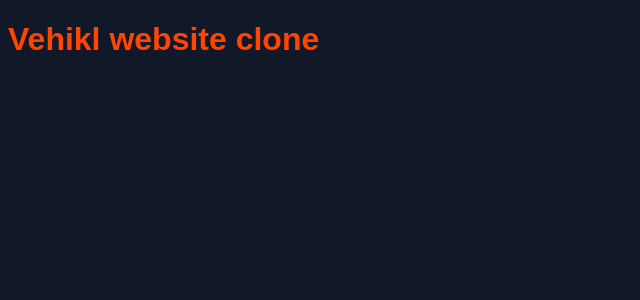
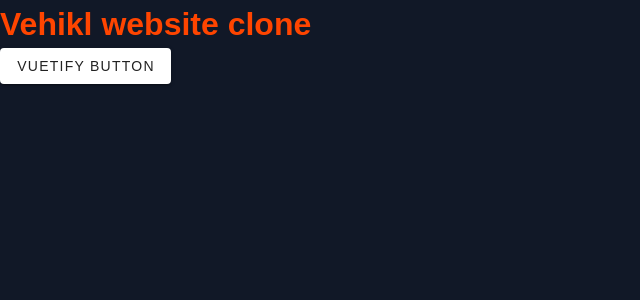
Before and after one commit to NidhitheCoder/learn-vue-js, a Vue app in the folder vehikl-website-clone/: page / in a window 1280 px wide. Shown: the top 300 px of the page, without its empty margins (0-640 px from the left). Built offline with nearby package versions, Linux system fonts and the light colour scheme.

Commit message:
feat: install and configure vuetify to the project

```diff
--- a/vehikl-website-clone/package.json
+++ b/vehikl-website-clone/package.json
@@ -9,7 +9,8 @@
   },
   "dependencies": {
     "core-js": "^3.8.3",
-    "vue": "^3.2.13"
+    "vue": "^3.2.13",
+    "vuetify": "^3.3.20"
   },
   "devDependencies": {
     "@babel/core": "^7.12.16",
--- a/vehikl-website-clone/src/App.vue
+++ b/vehikl-website-clone/src/App.vue
@@ -1,5 +1,8 @@
 <template >
   <h1>Vehikl website clone</h1>
+  <v-btn>
+    Vuetify button
+  </v-btn>
 </template>
 
 <script setup>
--- a/vehikl-website-clone/src/main.js
+++ b/vehikl-website-clone/src/main.js
@@ -1,4 +1,14 @@
 import { createApp } from 'vue'
 import App from './App.vue'
 
-createApp(App).mount('#app')
+import 'vuetify/styles';
+import * as components from 'vuetify/components';
+import * as directives from 'vuetify/directives';
+import { createVuetify } from 'vuetify';
+
+const vuetify = createVuetify({
+    components,
+    directives,
+})
+
+createApp(App).use(vuetify).mount('#app')
```
Also changed, not shown: 1 other file (tests, documents, lock files or other folders).
